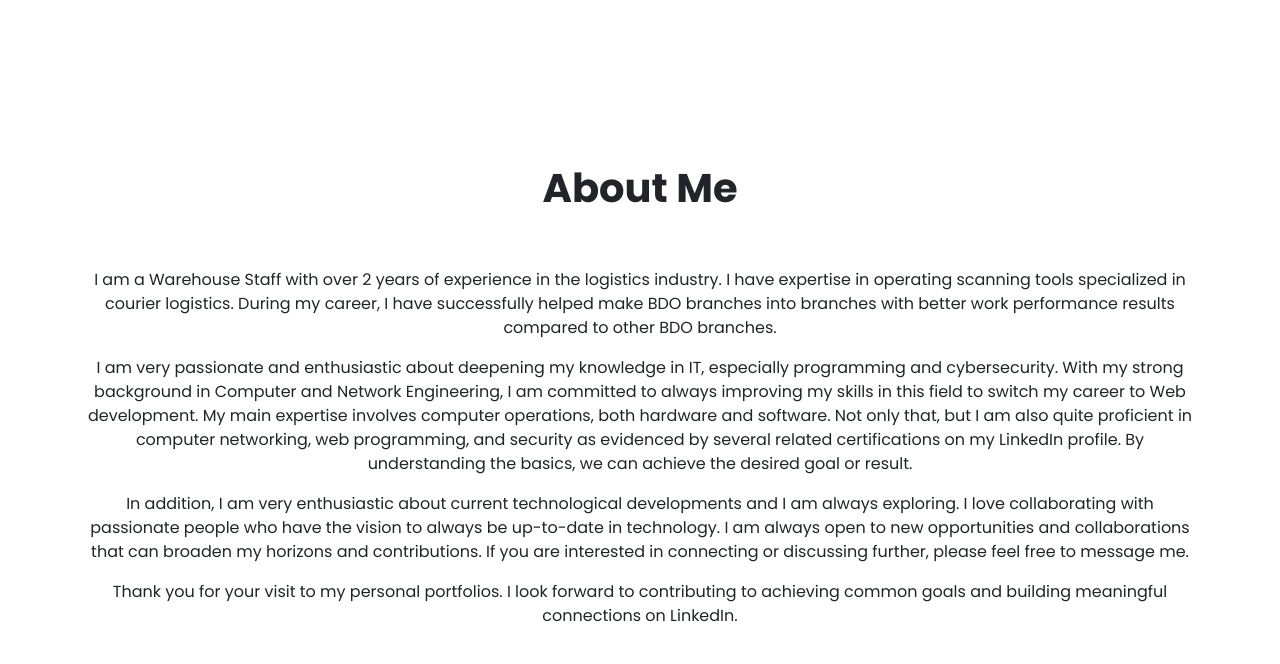
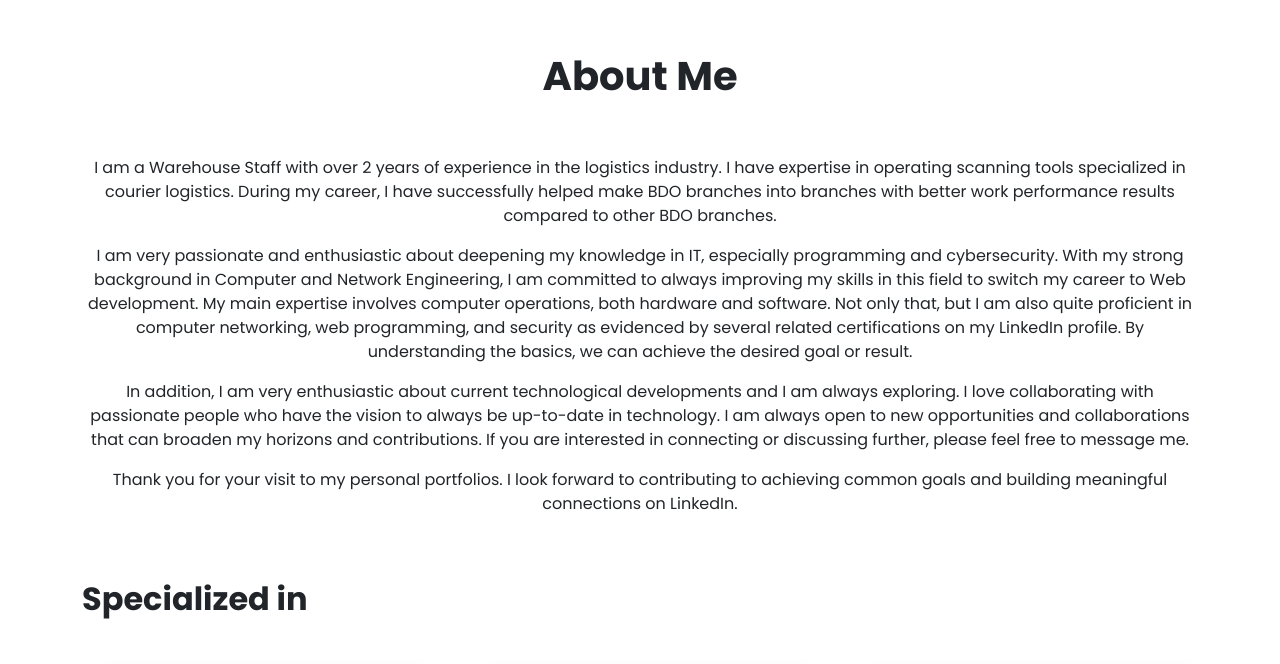
Before and after one commit to Seinki/personal_portfolios, a React (Vite) app: page / in a window 1280 px wide. Shown: the part 924-1588 px from the top of the page. Built offline with nearby package versions, Linux system fonts and the light colour scheme.

Commit message:
add new class min-vh for all component

```diff
--- a/src/components/AboutComponent.jsx
+++ b/src/components/AboutComponent.jsx
@@ -3,7 +3,7 @@ import { cards } from "../data/js/index";
 
 export default function AboutComponent() {
   return (
-    <div className="about-page ">
+    <div className="about-page min-vh-100 pt-5">
       <Container>
         <Row>
           <Col>
--- a/src/components/ContactComponent.jsx
+++ b/src/components/ContactComponent.jsx
@@ -4,7 +4,7 @@ import { Col, Container, Form, Row } from "react-bootstrap";
 export default function ContactComponent() {
   const [name, setName] = useState("");
   return (
-    <div className="contact-page min-vh-100 pb-5">
+    <div className="contact-page min-vh-100 pt-5">
       <Container>
         <Row className="p-5 m-auto d-flex align-items-center justify-content-center">
           <Col>
--- a/src/components/HomePageComponent.jsx
+++ b/src/components/HomePageComponent.jsx
@@ -3,7 +3,6 @@ import { heroImg } from "../data/js/index";
 import AboutComponent from "./AboutComponent";
 import ContactComponent from "./ContactComponent";
 import ExperienceComponent from "./ExperienceComponent";
-import FooterComponent from "./FooterComponent";
 import PortfolioComponent from "./PortfolioComponent";
 
 export default function HomePageComponent() {
@@ -47,7 +46,6 @@ export default function HomePageComponent() {
       <ExperienceComponent />
       <PortfolioComponent />
       <ContactComponent />
-      <FooterComponent />
     </>
   );
 }
--- a/src/components/PortfolioComponent.jsx
+++ b/src/components/PortfolioComponent.jsx
@@ -8,7 +8,7 @@ import { portfolio } from "../data/js/index";
 
 export default function PortfolioComponent() {
   return (
-    <div className="portfolio-page min-vh-100">
+    <div className="portfolio-page min-vh-100 pt-5">
       <Container>
         <Row>
           <Col>
```
